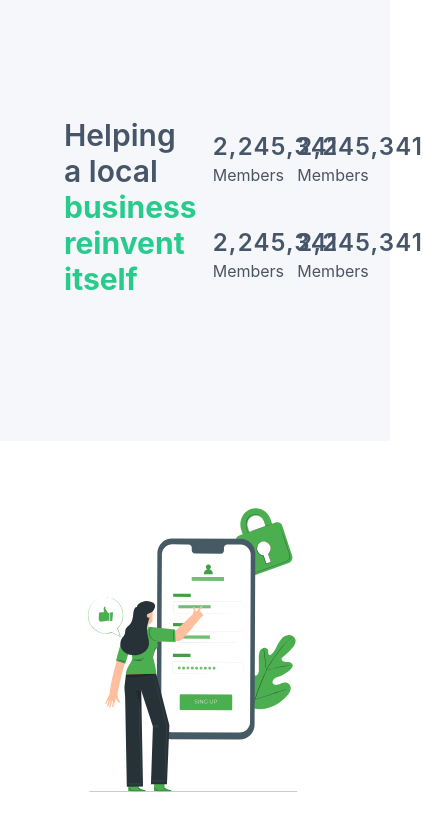
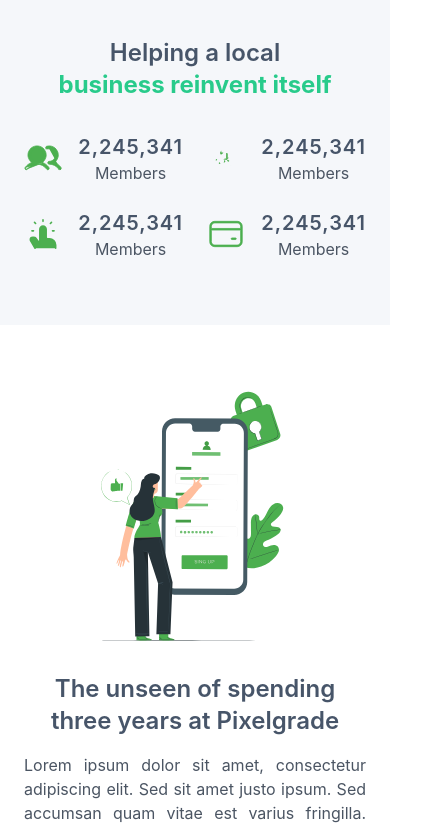
Before and after one commit to zendParadox/nexcent, a React (Vite) app: page / in a window 390 px wide. Shown: the part 2900-3727 px from the top of the page, 423 px wide, since content can reach past the window. Built offline with nearby package versions, Linux system fonts and the light colour scheme.

Commit message:
fix: feature 2

```diff
--- a/src/components/Features2.jsx
+++ b/src/components/Features2.jsx
@@ -2,83 +2,49 @@ import clubs from "../assets/images/feat2/clubs.svg";
 import event from "../assets/images/feat2/event.svg";
 import members from "../assets/images/feat2/members.svg";
 import payments from "../assets/images/feat2/payments.svg";
-
 import pana from "../assets/images/feat2/pana.svg";
 
 function Features2() {
   return (
     <>
-      <div className="px-16 py-36 flex justify-between items-center bg-[#F5F7FA]">
-        <div className="">
-          <h2 className="text-3xl md:text-4xl font-semibold text-slate-600">
-            Helping a local <br />{" "}
+      <div className="px-6 md:px-16 py-16 md:py-36 flex flex-col md:flex-row justify-between items-center bg-[#F5F7FA] text-center md:text-left">
+        <div className="mb-8 md:mb-0">
+          <h2 className="text-2xl md:text-4xl font-semibold text-slate-600">
+            Helping a local <br />
             <span className="text-primary font-bold">
               business reinvent itself
             </span>
           </h2>
-          {/* <p className="mt-2 text-gray-600">
-            We reached here with our hard work and dedication
-          </p> */}
         </div>
-        <div className="grid grid-cols-2 items-center gap-10">
-          {/* card 1 */}
-          <div className="flex items-center">
-            <div className="w-12 h-12 me-4">
-              <img src={members} alt="" />
+        <div className="grid grid-cols-2 gap-6 sm:gap-10 md:grid-cols-2">
+          {/* Card 1 */}
+          {[members, clubs, event, payments].map((icon, index) => (
+            <div key={index} className="flex items-center">
+              <div className="w-10 h-10 md:w-12 md:h-12 mr-4">
+                <img src={icon} alt="Feature Icon" />
+              </div>
+              <div>
+                <h2 className="text-xl md:text-3xl font-semibold text-slate-600 tracking-wider">
+                  2,245,341
+                </h2>
+                <span className="text-gray-600">Members</span>
+              </div>
             </div>
-            <div className="">
-              <h2 className="text-2xl md:text-3xl font-semibold text-slate-600 tracking-wider">
-                2,245,341
-              </h2>
-              <span className="text-gray-600">Members</span>
-            </div>
-          </div>
-          {/* card 1 */}
-          <div className="flex items-center">
-            <div className="w-12 h-12 me-4">
-              <img src={clubs} alt="" />
-            </div>
-            <div className="">
-              <h2 className="text-2xl md:text-3xl font-semibold text-slate-600 tracking-wider">
-                2,245,341
-              </h2>
-              <span className="text-gray-600">Members</span>
-            </div>
-          </div>
-          {/* card 1 */}
-          <div className="flex items-center">
-            <div className="w-12 h-12 me-4">
-              <img src={event} alt="" />
-            </div>
-            <div className="">
-              <h2 className="text-2xl md:text-3xl font-semibold text-slate-600 tracking-wider">
-                2,245,341
-              </h2>
-              <span className="text-gray-600">Members</span>
-            </div>
-          </div>
-          {/* card 1 */}
-          <div className="flex items-center">
-            <div className="w-12 h-12 me-4">
-              <img src={payments} alt="" />
-            </div>
-            <div className="">
-              <h2 className="text-2xl md:text-3xl font-semibold text-slate-600 tracking-wider">
-                2,245,341
-              </h2>
-              <span className="text-gray-600">Members</span>
-            </div>
-          </div>
+          ))}
         </div>
       </div>
 
       {/* Features Section */}
-      <div className="grid grid-cols-1 lg:grid-cols-2 items-center gap-8 mt-16">
+      <div className="grid grid-cols-1 lg:grid-cols-2 items-center gap-8 mt-16 px-6 md:px-16">
         <div className="w-full flex justify-center">
-          <img src={pana} alt="Illustration" className="w-3/4 md:w-full" />
+          <img
+            src={pana}
+            alt="Illustration"
+            className="w-3/4 md:w-full max-w-xs sm:max-w-md lg:max-w-full"
+          />
         </div>
-        <div className="text-center lg:text-left px-6 lg:px-12">
-          <h2 className="text-3xl md:text-4xl font-semibold text-slate-600">
+        <div className="text-center lg:text-left">
+          <h2 className="text-2xl md:text-4xl font-semibold text-slate-600">
             The unseen of spending three years at Pixelgrade
           </h2>
           <p className="mt-4 text-gray-600 text-justify">
```
